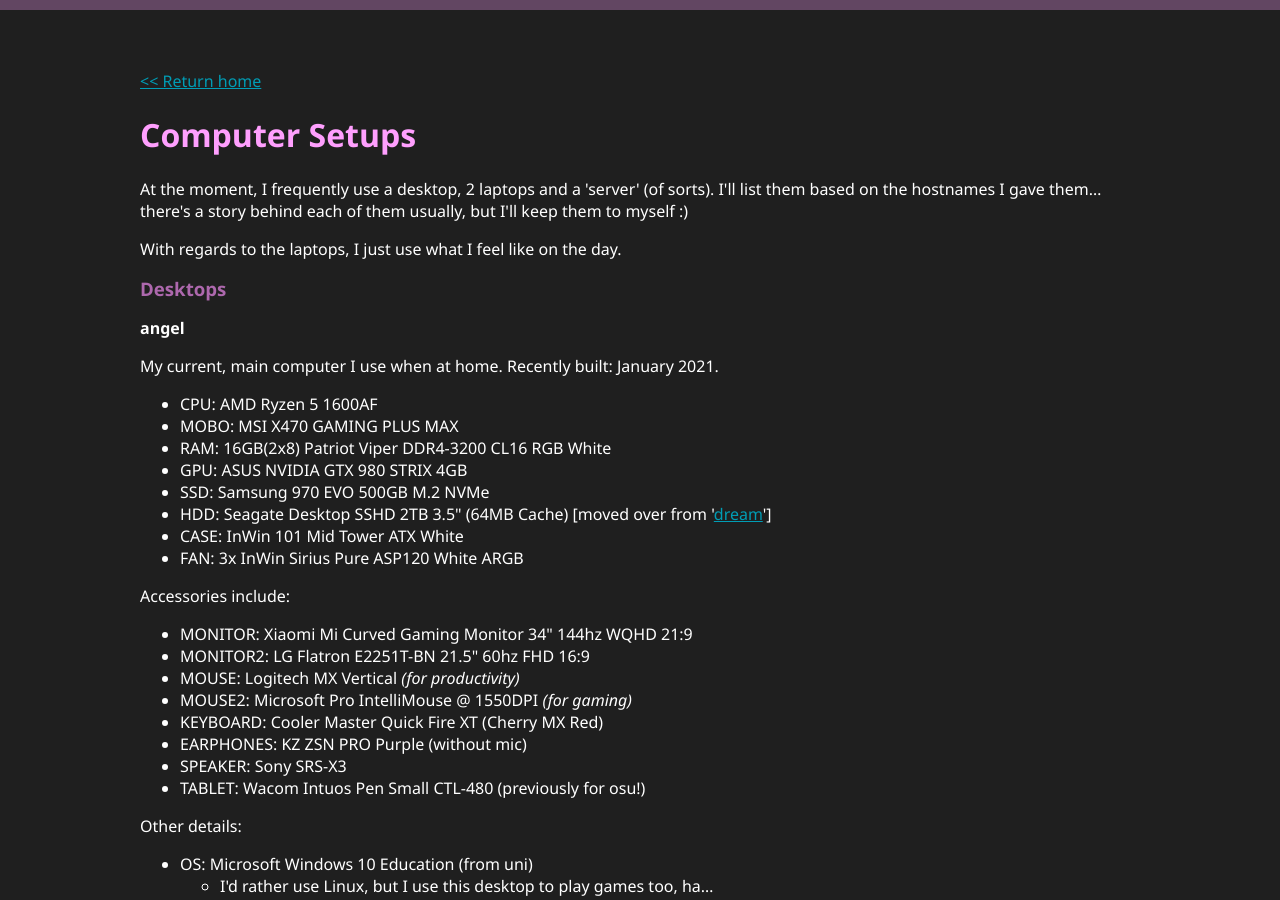
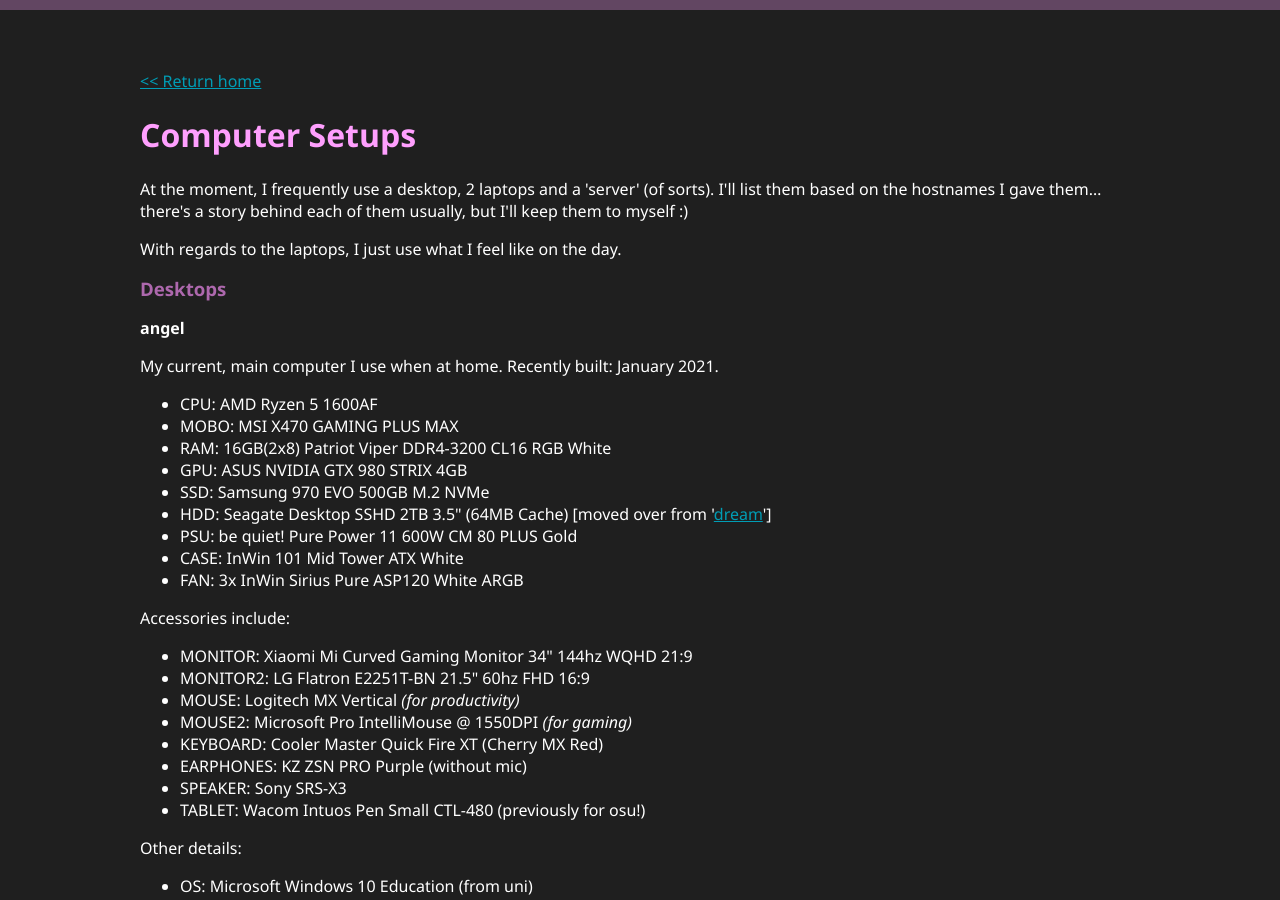
Before and after one commit to nicholastay/personal-web, a Jekyll site: the page built from pc.md, in a window 1280 px wide and 900 px high. Built offline with Jekyll 4.4.1, drawn with Linux system fonts in a browser that asks for light colours.

Commit message:
Add PSU to PC list

```diff
--- a/pc.md
+++ b/pc.md
@@ -24,6 +24,7 @@
 - GPU: ASUS NVIDIA GTX 980 STRIX 4GB
 - SSD: Samsung 970 EVO 500GB M.2 NVMe
 - HDD: Seagate Desktop SSHD 2TB 3.5" (64MB Cache) [moved over from '[dream](#dream-aka-breeze)']
+- PSU: be quiet! Pure Power 11 600W CM 80 PLUS Gold
 - CASE: InWin 101 Mid Tower ATX White
 - FAN: 3x InWin Sirius Pure ASP120 White ARGB
 
```
